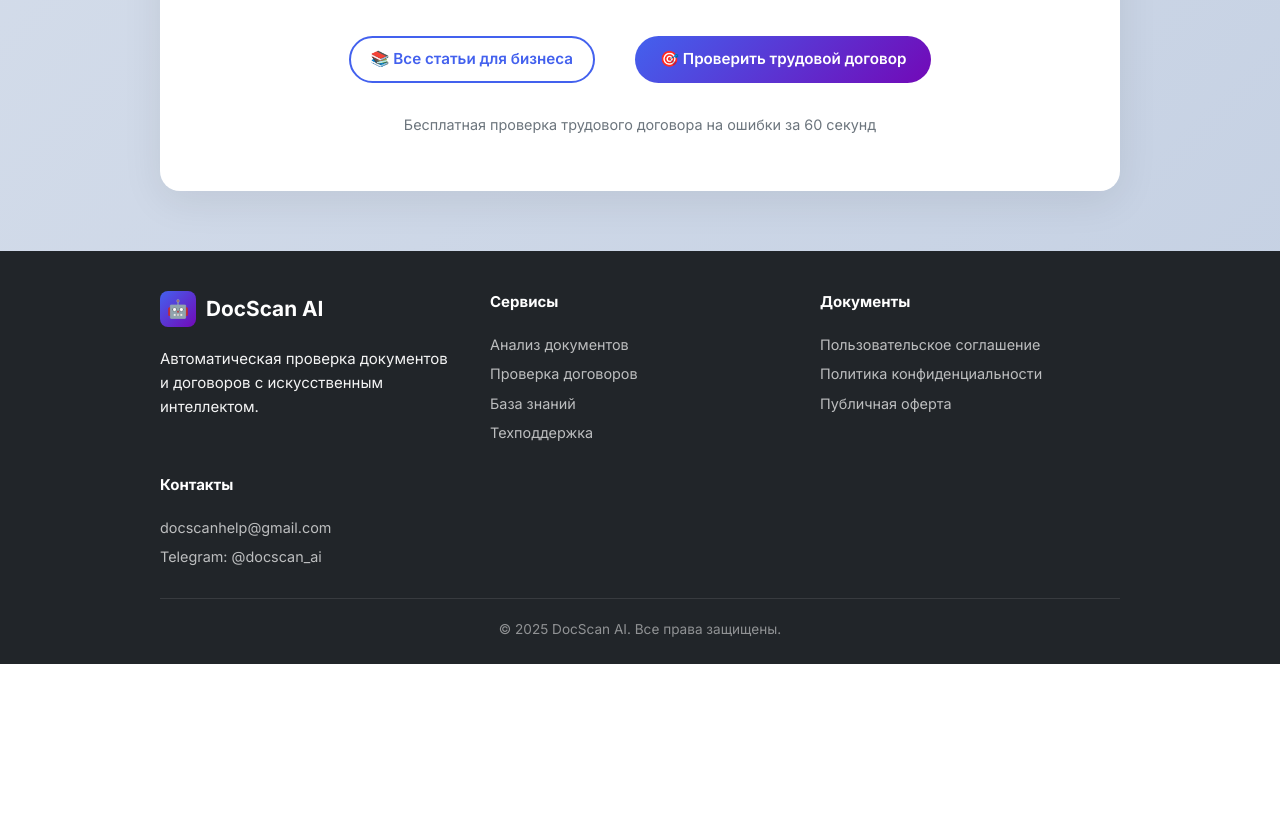
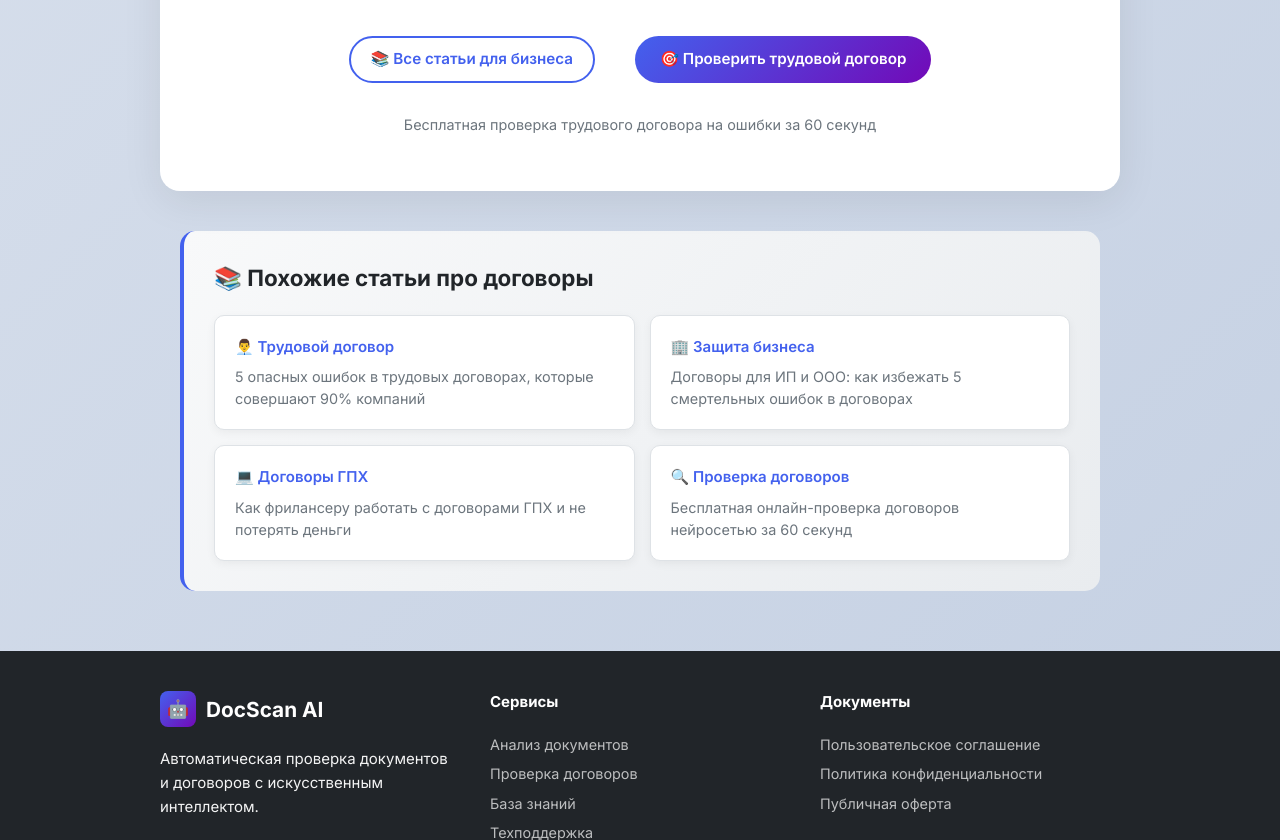
Before and after one commit to ramay1243/docscan-ai, a Flask app: page /articles/rent in a window 1280 px wide. Shown: the part 4468-5308 px from the top of the page. Before the commit the page ends 5132 px from the top, so only its background shows below. Run offline with Flask 3, Linux system fonts and the light colour scheme.

Commit message:
Update article_rent.html

```diff
--- a/static/templates/article_rent.html
+++ b/static/templates/article_rent.html
@@ -719,6 +719,71 @@
     </div>
 </div>
         </div>
+        <!-- Related Articles -->
+        <div style="margin: 40px auto; max-width: 1000px; padding: 0 20px;">
+            <div style="background: linear-gradient(135deg, #f8f9fa 0%, #e9ecef 100%);
+                        padding: 30px; border-radius: 15px; border-left: 4px solid #4361ee;">
+                <h3 style="color: #212529; margin: 0 0 20px 0; font-size: 1.4rem; display: flex; align-items: center; gap: 10px;">
+                    📚 Похожие статьи про договоры
+                </h3>
+
+                <div style="display: grid; grid-template-columns: repeat(auto-fit, minmax(280px, 1fr)); gap: 15px;">
+                    <!-- Статья 1 -->
+                    <a href="/articles/labor"
+                       style="display: block; padding: 20px; background: white; border-radius: 10px;
+                              text-decoration: none; color: #212529; border: 1px solid #dee2e6;
+                              transition: all 0.3s; box-shadow: 0 3px 10px rgba(0,0,0,0.05);">
+                        <div style="font-weight: 600; color: #4361ee; margin-bottom: 8px;">
+                            👨‍💼 Трудовой договор
+                        </div>
+                        <div style="font-size: 0.9rem; color: #6c757d; line-height: 1.5;">
+                            5 опасных ошибок в трудовых договорах, которые совершают 90% компаний
+                        </div>
+                    </a>
+
+                    <!-- Статья 2 -->
+                    <a href="/articles/business-protection"
+                       style="display: block; padding: 20px; background: white; border-radius: 10px;
+                              text-decoration: none; color: #212529; border: 1px solid #dee2e6;
+                              transition: all 0.3s; box-shadow: 0 3px 10px rgba(0,0,0,0.05);">
+                        <div style="font-weight: 600; color: #4361ee; margin-bottom: 8px;">
+                            🏢 Защита бизнеса
+                        </div>
+                        <div style="font-size: 0.9rem; color: #6c757d; line-height: 1.5;">
+                            Договоры для ИП и ООО: как избежать 5 смертельных ошибок в договорах
+                        </div>
+                    </a>
+
+                    <!-- Статья 3 -->
+                    <a href="/articles/freelance-gph"
+                       style="display: block; padding: 20px; background: white; border-radius: 10px;
+                              text-decoration: none; color: #212529; border: 1px solid #dee2e6;
+                              transition: all 0.3s; box-shadow: 0 3px 10px rgba(0,0,0,0.05);">
+                        <div style="font-weight: 600; color: #4361ee; margin-bottom: 8px;">
+                            💻 Договоры ГПХ
+                        </div>
+                        <div style="font-size: 0.9rem; color: #6c757d; line-height: 1.5;">
+                            Как фрилансеру работать с договорами ГПХ и не потерять деньги
+                        </div>
+                    </a>
+
+                    <!-- Статья 4 -->
+                    <a href="/proverka-dogovorov"
+                       style="display: block; padding: 20px; background: white; border-radius: 10px;
+                              text-decoration: none; color: #212529; border: 1px solid #dee2e6;
+                              transition: all 0.3s; box-shadow: 0 3px 10px rgba(0,0,0,0.05);">
+                        <div style="font-weight: 600; color: #4361ee; margin-bottom: 8px;">
+                            🔍 Проверка договоров
+                        </div>
+                        <div style="font-size: 0.9rem; color: #6c757d; line-height: 1.5;">
+                            Бесплатная онлайн-проверка договоров нейросетью за 60 секунд
+                        </div>
+                    </a>
+                </div>
+            </div>
+        </div>
+    </div> <!-- закрытие article-container -->
+
     </main>
 
     <!-- Burger Menu (Mobile) -->
```
